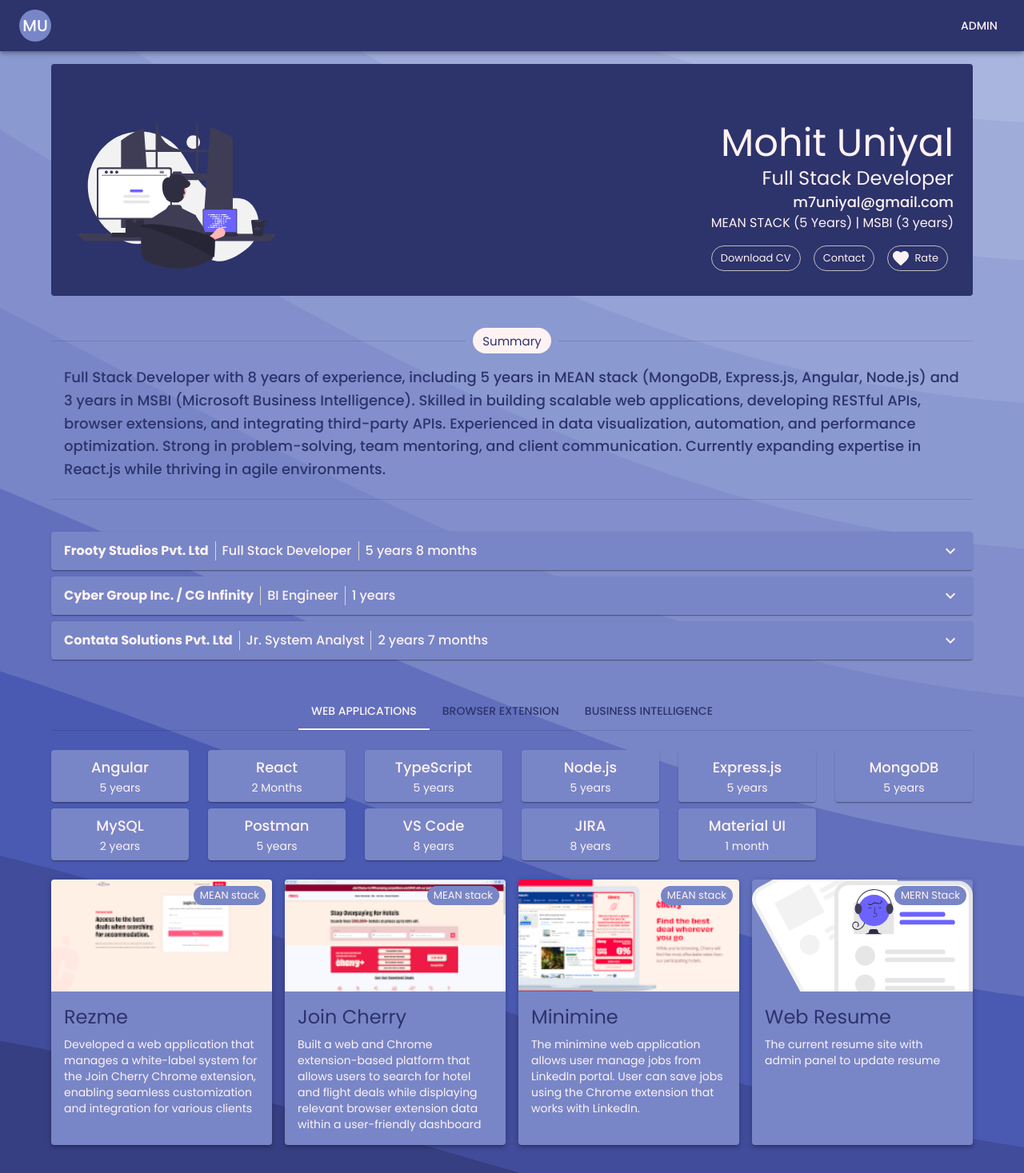
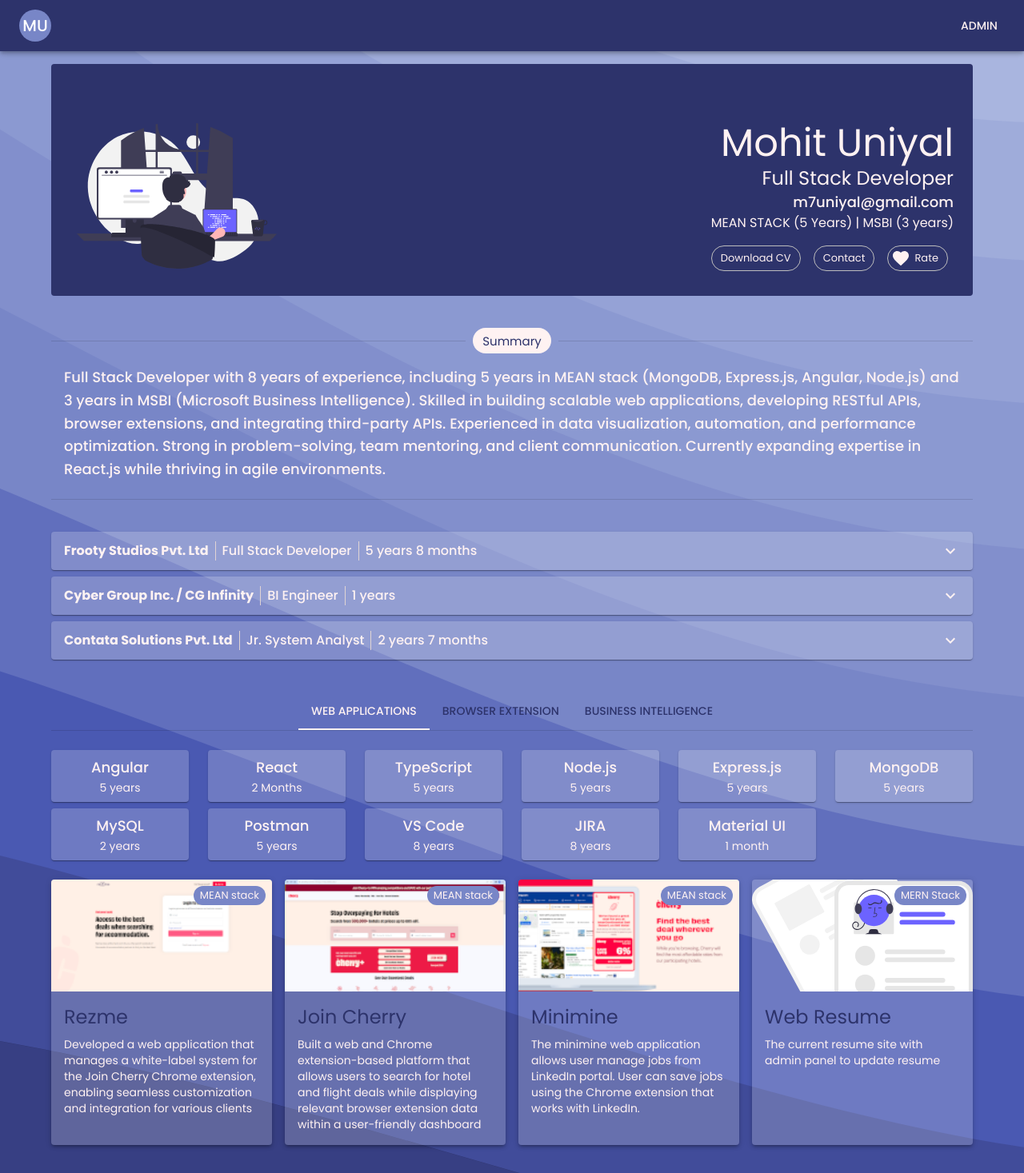
Before and after one commit to Mohit7th/resume, a React (Create React App) app: page / in a window 1280 px wide. Shown: the top 1467 px of the page at 80% size. Built offline with nearby package versions, Linux system fonts and the light colour scheme.

Commit message:
UI fixes, updated flat colors to be tranparent

```diff
--- a/src/components/home/Projects.tsx
+++ b/src/components/home/Projects.tsx
@@ -53,7 +53,8 @@
                             display: "flex",
                             flexDirection: "column",
                             height: "100%",
-                            backgroundColor: theme.palette.primary.light,
+                            // backgroundColor: theme.palette.primary.light,
+                            backgroundColor: "rgba(255, 255, 255, 0.2)",
                             transition: "0.3s",
                             boxShadow: 3,
                             position: "relative", // Required for absolute positioning
--- a/src/components/home/Skills.tsx
+++ b/src/components/home/Skills.tsx
@@ -67,7 +67,8 @@
                                 ? "Business Intelligence"
                                 : "Web Applications";
                         return (
-                            <Tab key={index}
+                            <Tab
+                                key={index}
                                 label={displayName}
                                 {...a11yProps(index, tabName)}
                                 sx={{
@@ -86,11 +87,10 @@
                     columnSpacing={{ xs: 1, sm: 2, md: 3 }}
                 >
                     {userdata.skills[header[tabIndex]].map((data, idx) => (
-                        <Grid size={{ xs: 4, sm:6, md: 2}} key={idx}>
+                        <Grid size={{ xs: 4, sm: 6, md: 2 }} key={idx}>
                             <Item
                                 sx={{
-                                    backgroundColor:
-                                        theme.palette.primary.light,
+                                    backgroundColor: "rgba(255, 255, 255, 0.2)",
                                     color: theme.palette.primary.contrastText,
                                 }}
                             >
--- a/src/components/home/Summary.tsx
+++ b/src/components/home/Summary.tsx
@@ -8,7 +8,7 @@
     return (
         <Box
             component="section"
-            sx={{ p: { sx: 1, md: 2}, color: theme.palette.primary.dark }}
+            sx={{ p: { sx: 1, md: 2}, color: theme.palette.primary.contrastText }}
         >
             <Typography
                 variant="h6"
--- a/src/components/home/WorkHistory.tsx
+++ b/src/components/home/WorkHistory.tsx
@@ -37,7 +37,7 @@
             <Grid size={12} key={work._id}>
                 <Accordion
                     sx={{
-                        backgroundColor: theme.palette.primary.light,
+                        backgroundColor: "rgba(255, 255, 255, 0.2)",
                         color: theme.palette.primary.contrastText,
                     }}
                     expanded={expanded === work._id}
```
